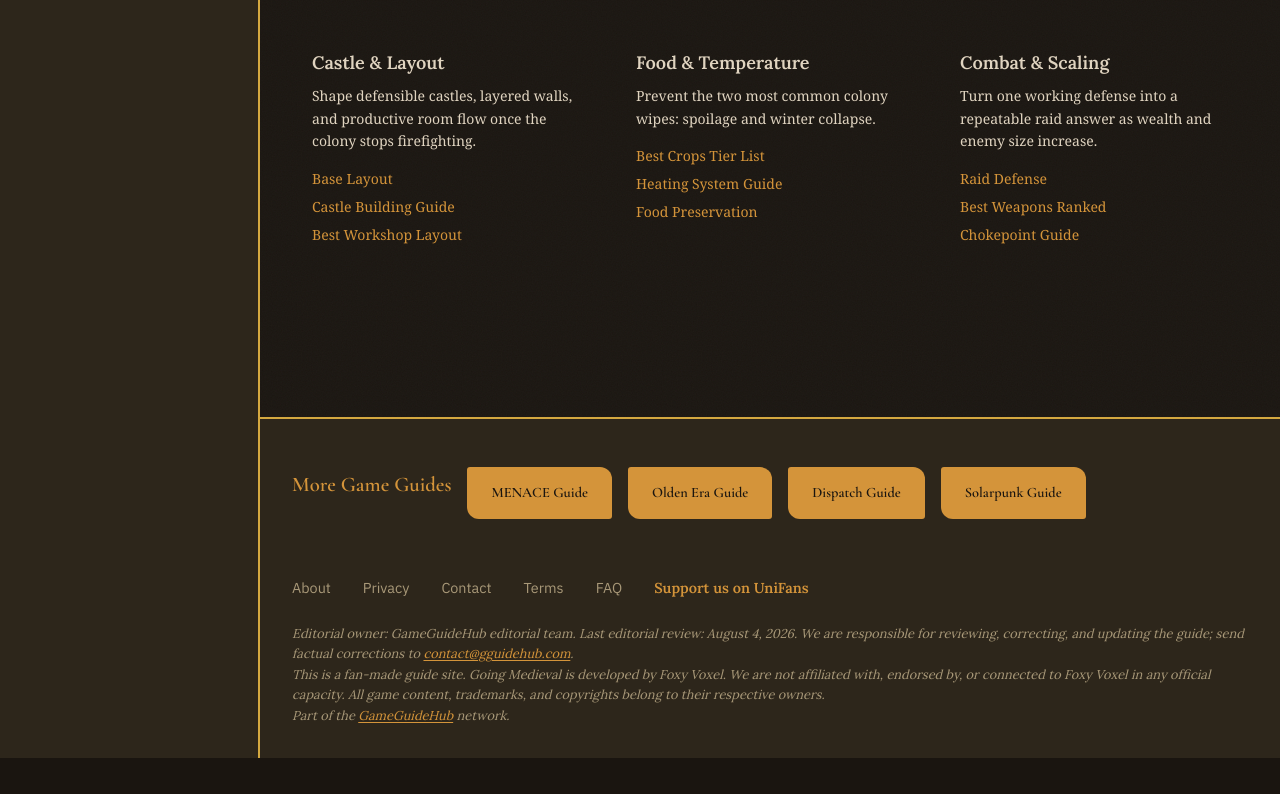
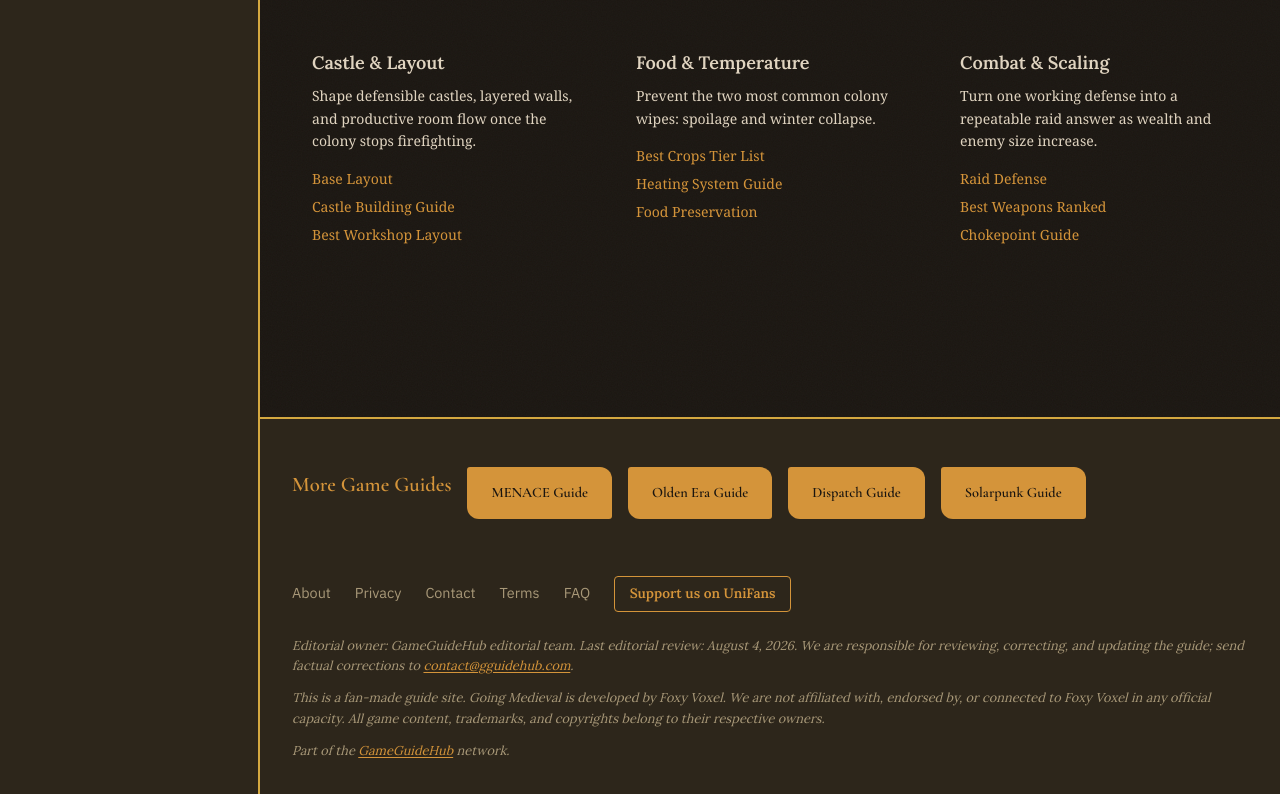
Before and after one commit to ryuuu2020/going-medieval-guide, a Next.js app: page / in a window 1280 px wide. Shown: the part 3191-3985 px from the top of the page. Before the commit the page ends 3949 px from the top, so only its background shows below. Built offline with nearby package versions, Linux system fonts and the light colour scheme.

Commit message:
Align footer support action

```diff
--- a/app/globals.css
+++ b/app/globals.css
@@ -441,7 +441,8 @@ td {
 .footer-links {
   display: flex;
   flex-wrap: wrap;
-  gap: 1rem 2rem;
+  align-items: center;
+  gap: 0.75rem 1.5rem;
   margin-bottom: 1.5rem;
   padding-top: 1.5rem;
   border-top: 1px solid var(--color-divider);
@@ -454,6 +455,8 @@ td {
 }
 .footer-disclaimer {
   color: var(--color-text-muted);
+  max-width: 72rem;
+  margin: 0.75rem 0 0;
   font-size: 0.8rem;
   line-height: 1.6;
   font-family: 'Lora', serif;
@@ -501,8 +504,32 @@ td {
   font-size: 0.9rem;
 }
 .footer-support-link {
+  display: inline-flex;
+  align-items: center;
+  justify-content: center;
+  min-height: 2.25rem;
+  padding: 0.55rem 0.9rem;
+  border: 1px solid var(--color-accent);
+  border-radius: 0.25rem;
   color: var(--color-accent);
-  font-size: 0.9rem;
+  font-size: 0.85rem;
   font-weight: 600;
+  line-height: 1.2;
   text-decoration: none;
+  white-space: nowrap;
+  transition: background-color 160ms ease, color 160ms ease, border-color 160ms ease;
 }
+.footer-support-link:hover {
+  background-color: var(--color-accent);
+  border-color: var(--color-accent);
+  color: var(--color-bg-elevated);
+}
+@media (max-width: 640px) {
+  .footer-links {
+    align-items: stretch;
+    gap: 0.75rem;
+  }
+  .footer-support-link {
+    width: 100%;
+  }
+}
```
